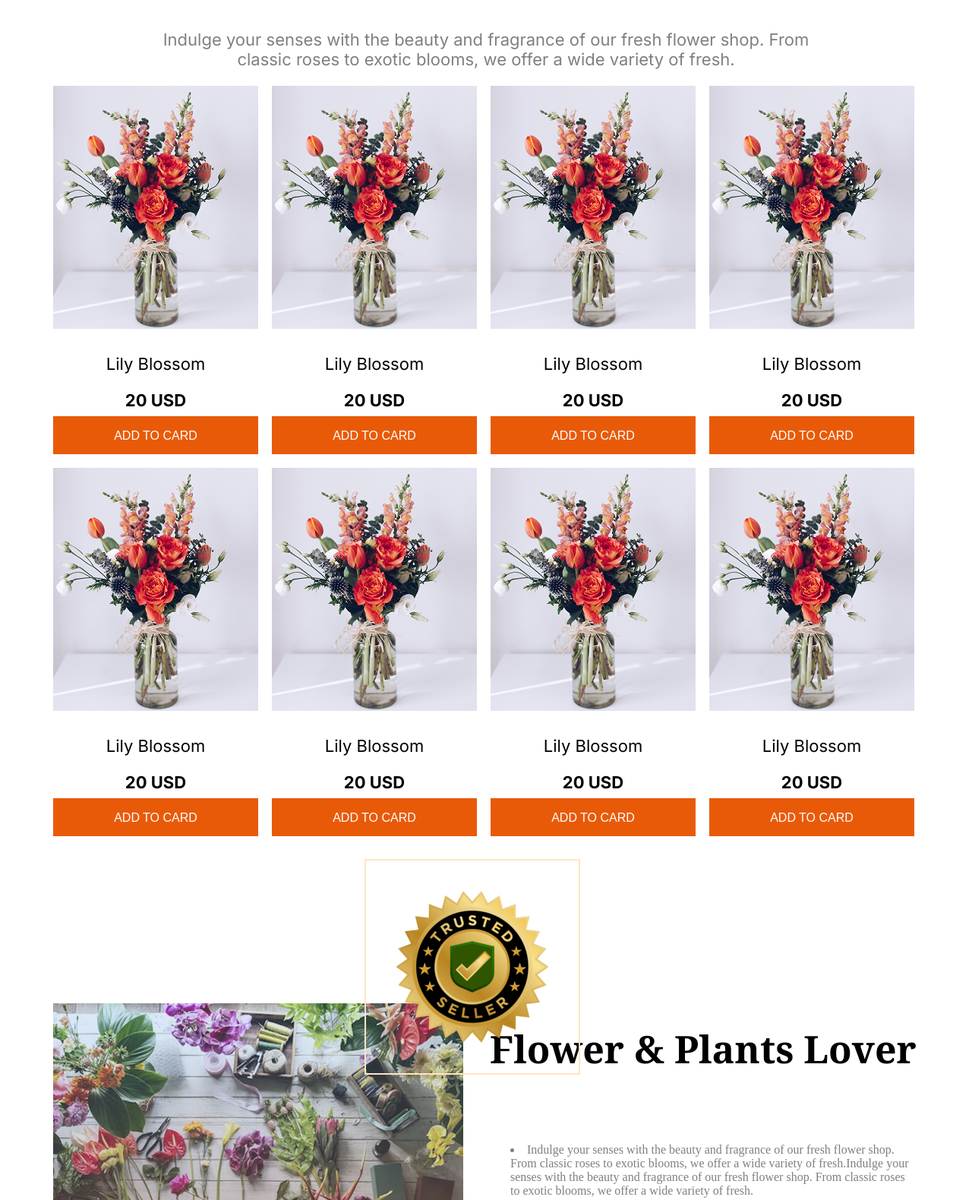
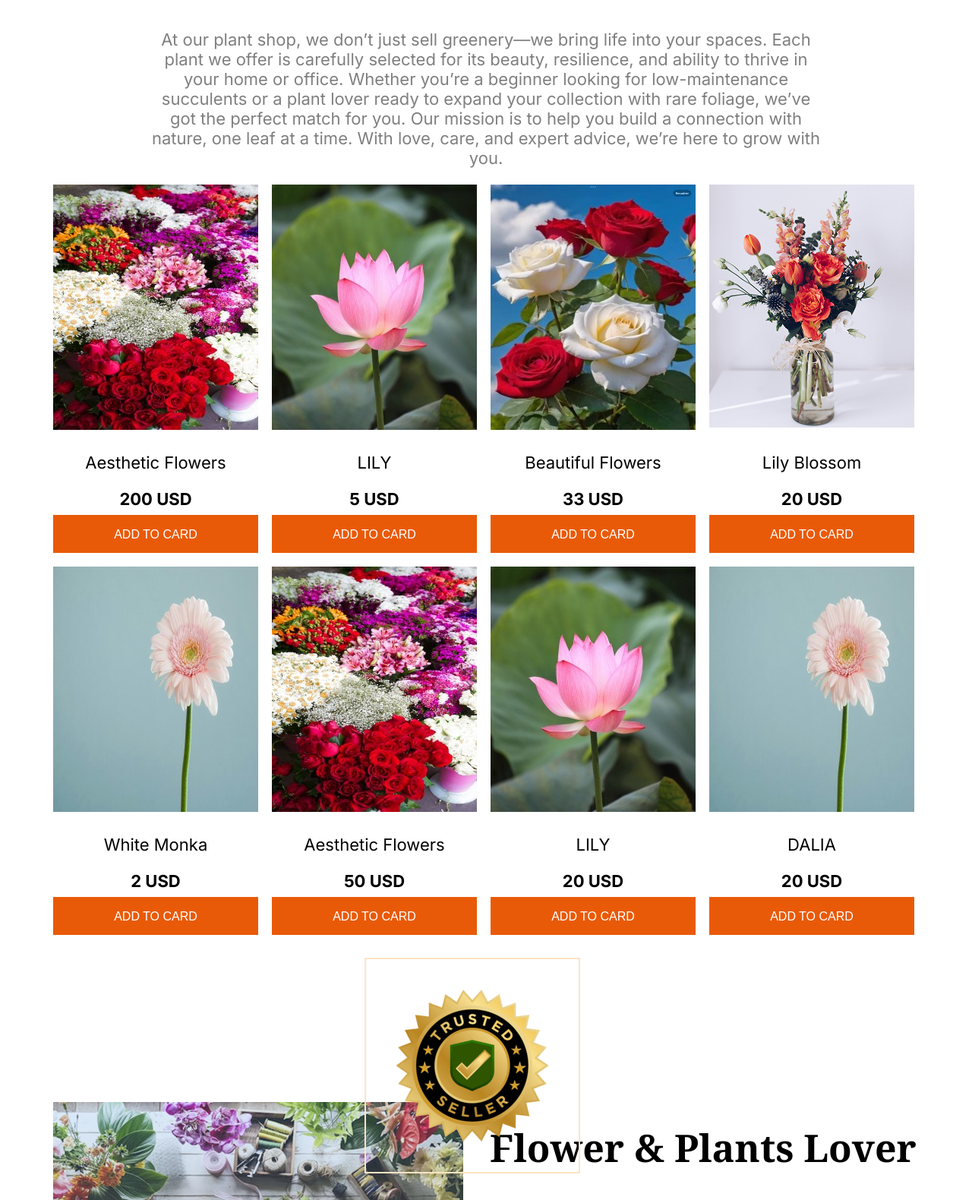
Before and after one commit to tanvir-talukder/Tanvir-s-Assignment-two, a plain HTML site: page index.html in a window 1280 px wide. Shown: the part 878-2458 px from the top of the page at 76% size. Drawn offline with Linux system fonts and the light colour scheme.

Commit message:
All Responsive

```diff
--- a/index.html
+++ b/index.html
@@ -32,14 +32,14 @@
  <section class="first-container width-margin">
         <div class="left-hero">
            <h3 class="bold-font">ALWAYS<span class="text-colour">FRESH FLOWERS</span></h3>
-           <p class="text-small">Indulge your senses with the beauty and fragrance of our fresh flower shop. From classic roses to exotic blooms, we offer a wide variety of fresh flowers that are perfect for any occasion. </p></div>
+           <p class="text-small">Flowers are nature’s most delicate and colorful creations, often admired for their beauty and fragrance. Each flower carries a unique symbolism—roses for love, lilies for purity, sunflowers for happiness. Across cultures, flowers have served as messengers of emotion, grace, and celebration. </p></div>
         <div class="right-hero"><img src="assets/hero-flower.png" alt=""></div>
         <div class="rsz-hero"><img src="assets/rsz_1hero-flower.png" alt=""></div>
  </section>
 
 <div class="carder-upore width-margin ">
     <div ><h2 class="text-big"><span class="text-colour">OUR</span> PLANT</h2></div>
-    <div class="card-text " ><p class="text-small ">Indulge your senses with the beauty and fragrance of our fresh flower shop. From classic roses to exotic blooms, we offer a wide variety of fresh.</p></div>
+    <div class="card-text " ><p class="text-small ">At our plant shop, we don’t just sell greenery—we bring life into your spaces. Each plant we offer is carefully selected for its beauty, resilience, and ability to thrive in your home or office. Whether you’re a beginner looking for low-maintenance succulents or a plant lover ready to expand your collection with rare foliage, we’ve got the perfect match for you. Our mission is to help you build a connection with nature, one leaf at a time. With love, care, and expert advice, we’re here to grow with you.</p></div>
 </div>
 
 
@@ -48,25 +48,25 @@
 
  <section class="card width-margin">
      <div class="card-baccha"><img  src="assets/card-baccha.png" alt=""></div>
-    <div class="card-img"><image src="assets/card-image.png" mode=""></div>
- </div>  <div class="lily"><p class="text-small">Lily Blossom</p></div>
-     <div class="text"><p class="text-small">20 USD</p></div></div>
+    <div class="card-img"><image src="assets/card4.jpg" mode=""></div>
+ </div>  <div class="lily"><p class="text-small">Aesthetic Flowers</p></div>
+     <div class="text"><p class="text-small">200 USD</p></div></div>
      <div class="btn-div"> <button class="button "><p class="btn-txt ">ADD TO CARD</p></button></div>
 
   </section>
  <section class="card width-margin">
      <div class="card-baccha"><img  src="assets/card-baccha.png" alt=""></div>
-    <div class="card-img"><image src="assets/card-image.png" mode=""></div>
-     <div class="lily"><p class="text-small">Lily Blossom</p></div>
-     <div class="text"><p class="text-small">20 USD</p></div>
+    <div class="card-img"><image src="assets/card2.jpg" mode=""></div>
+     <div class="lily"><p class="text-small">LILY</p></div>
+     <div class="text"><p class="text-small">5 USD</p></div>
      <div class="btn-div"> <button class="button "><p class="btn-txt ">ADD TO CARD</p></button></div>
 
   </section>
  <section class="card width-margin">
      <div class="card-baccha"><img  src="assets/card-baccha.png" alt=""></div>
-    <div class="card-img"><image src="assets/card-image.png" mode=""></div>
-     <div class="lily"><p class="text-small">Lily Blossom</p></div>
-     <div class="text"><p class="text-small">20 USD</p></div>
+    <div class="card-img"><image src="assets/card3.jpg" mode=""></div>
+     <div class="lily"><p class="text-small">Beautiful Flowers</p></div>
+     <div class="text"><p class="text-small">33 USD</p></div>
      <div class="btn-div"> <button class="button "><p class="btn-txt ">ADD TO CARD</p></button></div>
 
   </section>
@@ -80,32 +80,32 @@
   </section>
  <section class="card width-margin">
      <div class="card-baccha"><img  src="assets/card-baccha.png" alt=""></div>
-    <div class="card-img"><image src="assets/card-image.png" mode=""></div>
-     <div class="lily"><p class="text-small">Lily Blossom</p></div>
+    <div class="card-img"><image src="assets/card1.jpg" mode=""></div>
+     <div class="lily"><p class="text-small">White Monka</p></div>
+     <div class="text"><p class="text-small">2 USD</p></div>
+     <div class="btn-div"> <button class="button "><p class="btn-txt ">ADD TO CARD</p></button></div>
+
+  </section>
+ <section class="card width-margin">
+     <div class="card-baccha"><img  src="assets/card-baccha.png" alt=""></div>
+    <div class="card-img"><image src="assets/card4.jpg" mode=""></div>
+     <div class="lily"><p class="text-small">Aesthetic Flowers</p></div>
+     <div class="text"><p class="text-small">50 USD</p></div>
+     <div class="btn-div"> <button class="button "><p class="btn-txt ">ADD TO CARD</p></button></div>
+
+  </section>
+ <section class="card width-margin">
+     <div class="card-baccha"><img  src="assets/card-baccha.png" alt=""></div>
+    <div class="card-img"><image src="assets/card2.jpg" mode=""></div>
+     <div class="lily"><p class="text-small">LILY</p></div>
      <div class="text"><p class="text-small">20 USD</p></div>
      <div class="btn-div"> <button class="button "><p class="btn-txt ">ADD TO CARD</p></button></div>
 
   </section>
  <section class="card width-margin">
      <div class="card-baccha"><img  src="assets/card-baccha.png" alt=""></div>
-    <div class="card-img"><image src="assets/card-image.png" mode=""></div>
-     <div class="lily"><p class="text-small">Lily Blossom</p></div>
-     <div class="text"><p class="text-small">20 USD</p></div>
-     <div class="btn-div"> <button class="button "><p class="btn-txt ">ADD TO CARD</p></button></div>
-
-  </section>
- <section class="card width-margin">
-     <div class="card-baccha"><img  src="assets/card-baccha.png" alt=""></div>
-    <div class="card-img"><image src="assets/card-image.png" mode=""></div>
-     <div class="lily"><p class="text-small">Lily Blossom</p></div>
-     <div class="text"><p class="text-small">20 USD</p></div>
-     <div class="btn-div"> <button class="button "><p class="btn-txt ">ADD TO CARD</p></button></div>
-
-  </section>
- <section class="card width-margin">
-     <div class="card-baccha"><img  src="assets/card-baccha.png" alt=""></div>
-    <div class="card-img"><image src="assets/card-image.png" mode=""></div>
-     <div class="lily"><p class="text-small">Lily Blossom</p></div>
+    <div class="card-img"><image src="assets/card1.jpg" mode=""></div>
+     <div class="lily"><p class="text-small">DALIA</p></div>
      <div class="text"><p class="text-small">20 USD</p></div>
      <div class="btn-div"> <button class="button "><p class="btn-txt ">ADD TO CARD</p></button></div>
 
@@ -123,16 +123,16 @@
 
   <div class="lover"><h3 class="text-big">Flower & Plants Lover</h3>
     <div  class="lover-div">
-      <p class="text-small"><li>Indulge your senses with the beauty and fragrance of our fresh flower shop. From classic roses to exotic blooms, we offer a wide variety of fresh.Indulge your senses with the beauty and fragrance of our fresh flower shop. From classic roses to exotic blooms, we offer a wide variety of fresh.</li></p>
-      <p class="text-small"><li>Indulge your senses with the beauty and fragrance of our fresh flower shop. From classic roses to exotic blooms, we offer a wide variety of fresh.Indulge your senses with the beauty and fragrance of our fresh flower shop. From classic roses to exotic blooms, we offer a wide variety of fresh.</li></p>
-     <p class="text-small"><li>Indulge your senses with the beauty and fragrance of our fresh flower shop. From classic roses to exotic blooms, we offer a wide variety of fresh.Indulge your senses with the beauty and fragrance of our fresh flower shop. From classic roses to exotic blooms, we offer a wide variety of fresh.</li></p>
+      <p class="text-small"><li>From home décor and skincare to teas and perfumes, flowers are part of our everyday lives. Their presence enhances our surroundings, offering a sense of calm and freshness. Tending to flowers in a garden or even keeping a small potted plant indoors can promote relaxation and well-being, making flowers not only aesthetically pleasing but emotionally enriching.</li></p>
+      <p class="text-small"><li>From home décor and skincare to teas and perfumes, flowers are part of our everyday lives. Their presence enhances our surroundings, offering a sense of calm and freshness. Tending to flowers in a garden or even keeping a small potted plant indoors can promote relaxation and well-being, making flowers not only aesthetically pleasing but emotionally enriching.</li></p>
+     <p class="text-small"><li>From home décor and skincare to teas and perfumes, flowers are part of our everyday lives. Their presence enhances our surroundings, offering a sense of calm and freshness. Tending to flowers in a garden or even keeping a small potted plant indoors can promote relaxation and well-being, making flowers not only aesthetically pleasing but emotionally enriching.</li></p>
   </div>
   </div>
 
  </section>
 <div class="carder-upore width-margin ">
     <div ><h2 class="text-big"><span class="text-colour">Latest</span> Deal</h2></div>
-    <div class="card-text " ><p class="text-small ">Indulge your senses with the beauty and fragrance of our fresh flower shop. From classic roses to exotic blooms, we offer a wide variety of fresh.</p></div>
+    <div class="card-text " ><p class="text-small ">In every culture, flowers are used to express emotions that words sometimes cannot. From weddings and birthdays to funerals and memorials, flowers speak the language of the heart. They offer comfort, joy, and remembrance. Whether given as a gift or seen blooming in a garden, flowers have the power to lift spirits and make people feel truly cared for.</p></div>
 </div>
     </main>
 
@@ -193,7 +193,7 @@
 <footer class="footer ">
     <div class="footer-logo">
       <img src="assets/logo.png" alt="Logo" />
-      <p class="text-small">Indulge your senses with the beauty and fragrance of our fresh flower shop.</p>
+      <p class="text-small">At Our Shop, we believe that every flower tells a story. Our mission is to bring nature’s beauty closer to your heart</p>
     </div>
 
     <div class="footer-links text-small">
```
Also changed, not shown: assets/card1.jpg (added), assets/card2.jpg (added), assets/card3.jpg (added), assets/card4.jpg (added).
